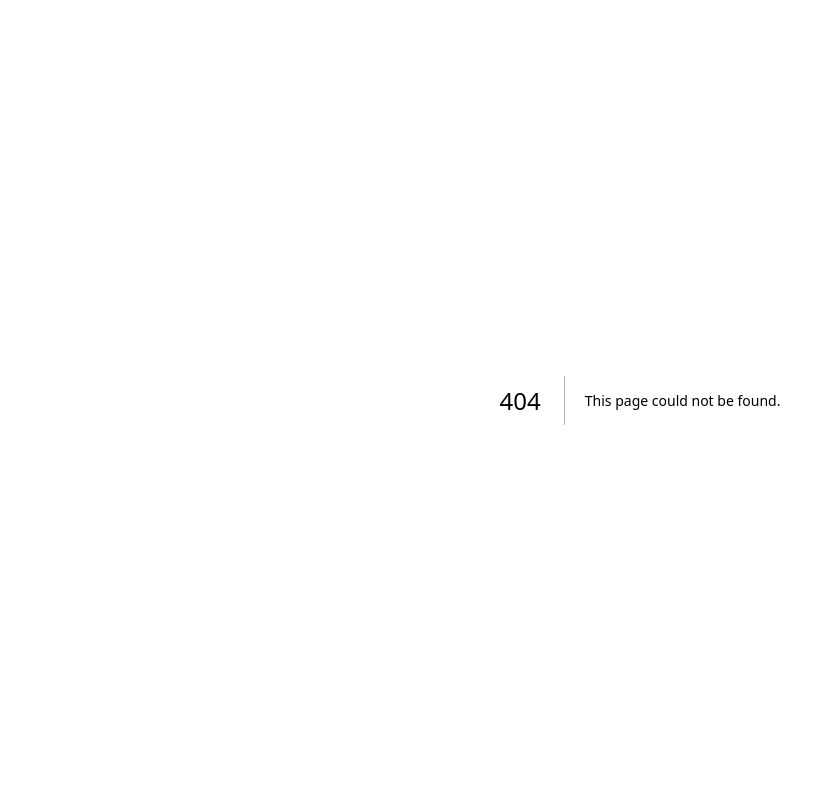
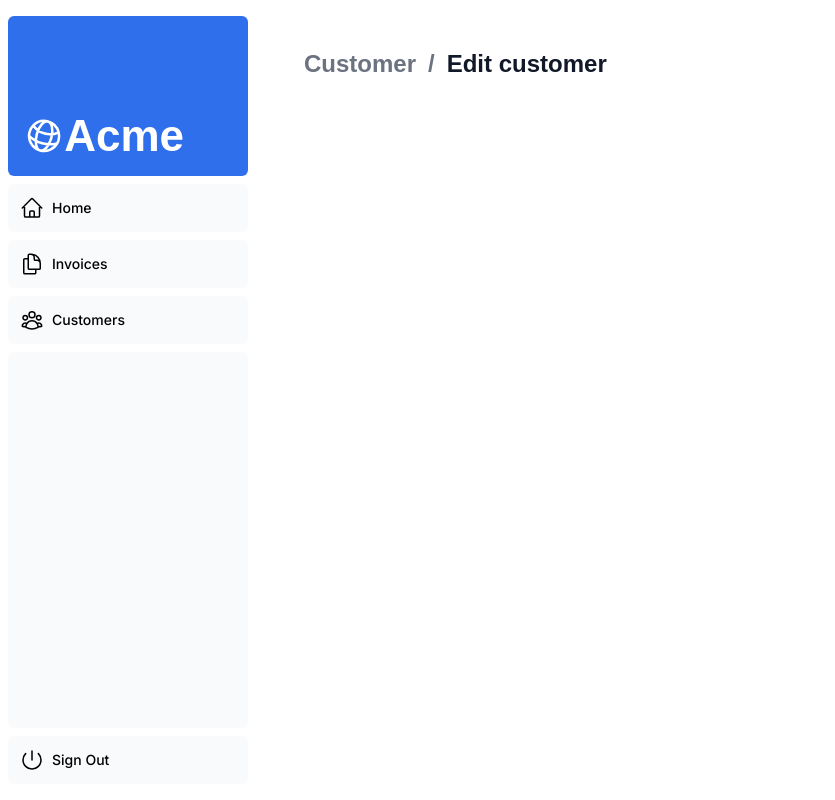
Before and after one commit to santifonzalida/next-dashboard, a Next.js app: page /dashboard/customers/1/edit in a window 1280 px wide. Before the commit this address had no page. Shown: the whole page, without its empty margins (0-835 px from the left). Built offline with nearby package versions, Linux system fonts and the light colour scheme; a web font is replaced by a local one.

Commit message:
fix build

```diff
--- /dev/null
+++ b/app/dashboard/customers/[id]/edit/page.tsx
@@ -0,0 +1,29 @@
+import Form from '@/app/ui/invoices/edit-form';
+import Breadcrumbs from '@/app/ui/breadcrumbs';
+import { fetchCustomers, fetchInvoiceById } from '@/app/lib/data';
+import { notFound } from 'next/navigation';
+import { Metadata } from 'next';
+
+export const metadata: Metadata = {
+  title: 'Edit customer',
+};
+
+export default async function Page({ params }: { params: { id: string } }) {
+    const id = params.id;
+
+  return (
+    <main>
+      <Breadcrumbs
+        breadcrumbs={[
+          { label: 'Customer', href: '/dashboard/customer' },
+          {
+            label: 'Edit customer',
+            href: `/dashboard/customer/${id}/edit`,
+            active: true,
+          },
+        ]}
+      />
+
+    </main>
+  );
+}
--- a/app/ui/customers/create-form.tsx
+++ b/app/ui/customers/create-form.tsx
@@ -6,7 +6,7 @@ import { EnvelopeIcon, IdentificationIcon } from '@heroicons/react/24/outline';
 import { Button } from '../button';
 
 export default function Form() {
-    const initialState = { message: '', errors: {} };
+    const initialState = { message: '', errors: {name:[], email:[]} };
     const [state, formAction] = useActionState(createCustomer, initialState);
     return (
       <form action={formAction}>
--- a/app/ui/invoices/edit-form.tsx
+++ b/app/ui/invoices/edit-form.tsx
@@ -9,7 +9,7 @@ import {
 } from '@heroicons/react/24/outline';
 import Link from 'next/link';
 import { Button } from '@/app/ui/button';
-import { updateInvoice, State } from '@/app/lib/actions';
+import { updateInvoice, StateInvoice } from '@/app/lib/actions';
 import { useActionState } from 'react';
 
 
```
